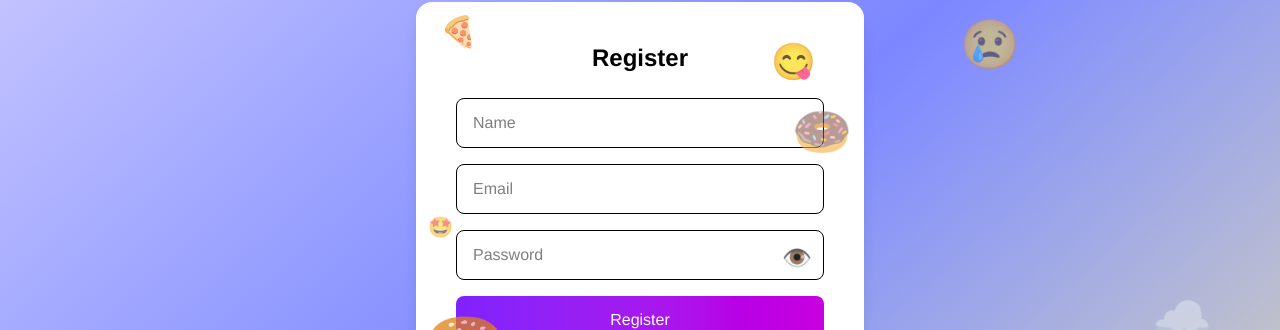
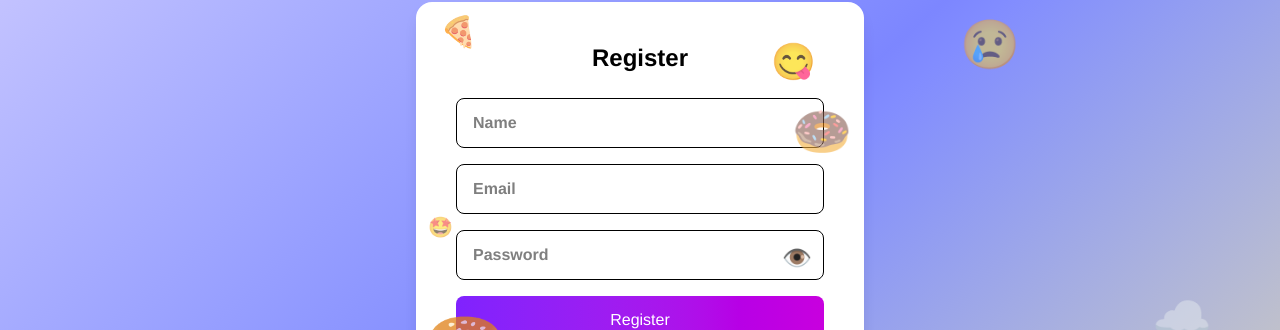
Before and after one commit to anand-144/YumVibes, a React app in the folder frontend/: page /register in a window 1280 px wide. Shown: the part 299-629 px from the top of the page. Built offline with nearby package versions, Linux system fonts and the light colour scheme; no server answers; the HTML template or start-up script is replaced by a standard one.

Commit message:
update textbox

```diff
--- a/frontend/src/pages/Login.jsx
+++ b/frontend/src/pages/Login.jsx
@@ -52,7 +52,7 @@ const Login = () => {
           placeholder="Email"
           value={email}
           onChange={e => setEmail(e.target.value)}
-          className="w-full mb-4 px-4 py-3 border rounded-lg focus:outline-none focus:ring-2 focus:ring-violet-400"
+          className="w-full mb-4 px-4 py-3 border rounded-lg focus:outline-none focus:ring-2 focus:ring-violet-400 font-extrabold"
         />
 
         <div className="relative w-full mb-4">
@@ -61,7 +61,7 @@ const Login = () => {
             placeholder="Password"
             value={password}
             onChange={e => setPassword(e.target.value)}
-            className="w-full px-4 py-3 border rounded-lg focus:outline-none focus:ring-2 focus:ring-violet-400"
+            className="w-full px-4 py-3 border rounded-lg focus:outline-none focus:ring-2 focus:ring-violet-400 font-extrabold"
           />
           <button
             type="button"
--- a/frontend/src/pages/Register.jsx
+++ b/frontend/src/pages/Register.jsx
@@ -53,7 +53,7 @@ const Register = () => {
           placeholder="Name"
           value={name}
           onChange={e => setName(e.target.value)}
-          className="w-full mb-4 px-4 py-3 border rounded-lg focus:outline-none focus:ring-2 focus:ring-violet-400"
+          className="w-full mb-4 px-4 py-3 border rounded-lg focus:outline-none focus:ring-2 focus:ring-violet-400 font-extrabold"
         />
 
         <input
@@ -61,7 +61,7 @@ const Register = () => {
           placeholder="Email"
           value={email}
           onChange={e => setEmail(e.target.value)}
-          className="w-full mb-4 px-4 py-3 border rounded-lg focus:outline-none focus:ring-2 focus:ring-violet-400"
+          className="w-full mb-4 px-4 py-3 border rounded-lg focus:outline-none focus:ring-2 focus:ring-violet-400 font-extrabold"
         />
 
         <div className="relative w-full mb-4">
@@ -70,7 +70,7 @@ const Register = () => {
             placeholder="Password"
             value={password}
             onChange={e => setPassword(e.target.value)}
-            className="w-full px-4 py-3 border rounded-lg focus:outline-none focus:ring-2 focus:ring-violet-400"
+            className="w-full px-4 py-3 border rounded-lg focus:outline-none focus:ring-2 focus:ring-violet-400 font-extrabold"
           />
           <button
             type="button"
```
